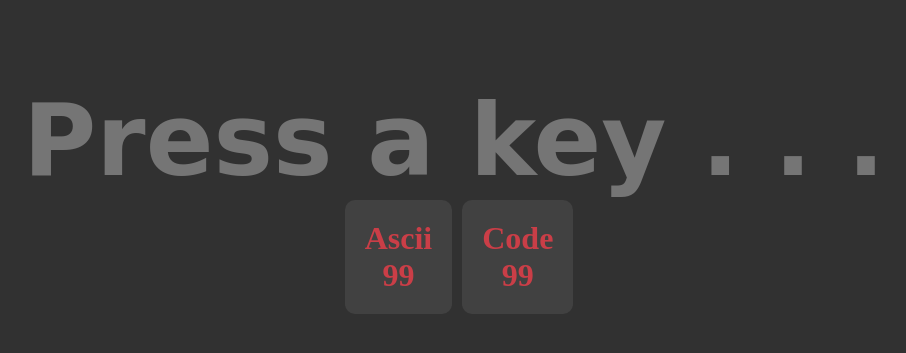
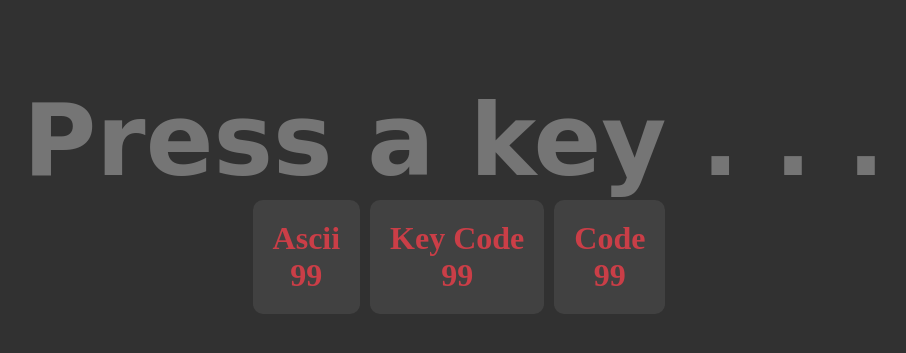
Before and after one commit to antran1245/keyCode, a Flask app: page / in a window 1280 px wide. Shown: the part 203-556 px from the top of the page, without its empty margins (186-1092 px from the left). Run offline with Flask 2, Linux system fonts and the light colour scheme.

Commit message:
showing that shift was pressed down with another

```diff
--- a/flask_app/static/index.js
+++ b/flask_app/static/index.js
@@ -1,14 +1,50 @@
 const inputField = document.querySelector('#keyButton')
 const ascii = document.querySelector('#ascii')
-const keyField = document.querySelector('#key')
+const codeField = document.querySelector('#code')
 const charField = document.querySelector('#keyCode')
+let shift = ""
 
 function focusInput() {
     const keyInput = inputField.focus()
 }
 
 window.addEventListener('keydown', function(e) {
+    //key pressed
     inputField.value = e.key
-    ascii.innerHTML = e.key.charCodeAt(0)
-    charField.innerHTML = e.code
+
+    //determine the Ascii code of key pressed
+    let charCode = e.key.charCodeAt(0)
+    if (e.key === "Shift" || e.key === 'Control' || e.key === 'Alt' || e.key === 'CapsLock') {
+        charCode = 0
+    }
+    if (e.key === 'Enter') {
+        charCode = 13
+    }
+    if (e.key === 'Backspace') {
+        charCode = 8
+    }
+    if (e.key === 'Space') {
+        charCode = 32
+    }
+    if (e.key === 'Escape') {
+        charCode = 27
+    }
+    ascii.innerHTML = charCode
+
+    if (e.key === "Shift") {
+        shift = "Shift + "
+    }
+
+    //keyCode of key pressed
+    charField.innerHTML = shift+e.keyCode
+
+    //code of key  pressed
+    codeField.innerHTML = e.code
+    console.log(e.key)
 }, false)
+
+window.addEventListener('keyup', (e) => {
+    if(e.key === "Shift") {
+        shift = ""
+    }
+})
--- a/flask_app/templates/index.html
+++ b/flask_app/templates/index.html
@@ -21,8 +21,14 @@
                 </div>
                 <div class="box">
                     <p>
+                        Key Code
+                        <span id="keyCode">99</span>
+                    </p>
+                </div>
+                <div class="box">
+                    <p>
                         Code
-                        <span id="keyCode">99</span>
+                        <span id="code">99</span>
                     </p>
                 </div>
             </div>
```
